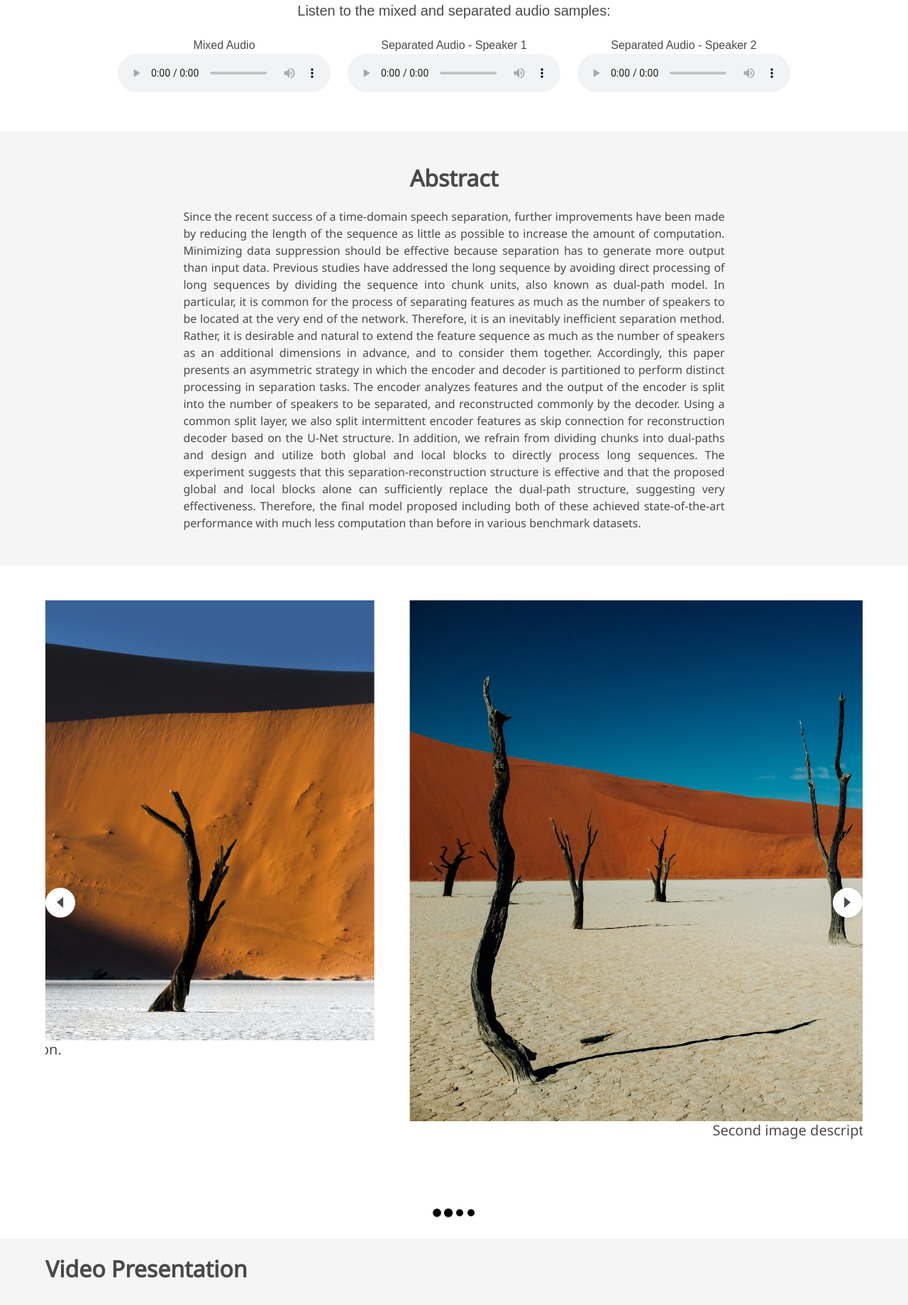
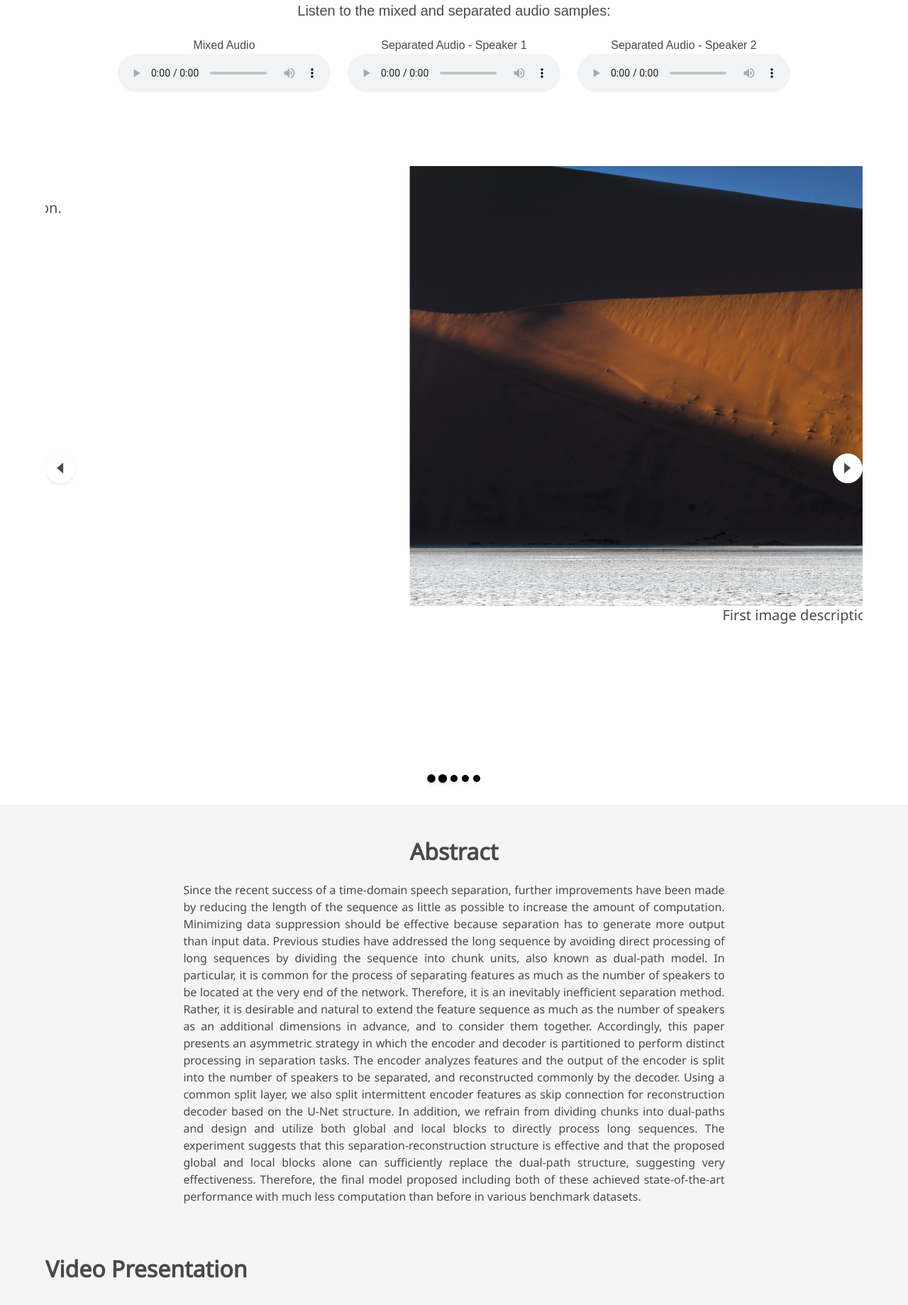
Before and after one commit to lsy0882/SepRe, a plain HTML site: page index.html in a window 1280 px wide. Shown: the part 671-2510 px from the top of the page at 71% size. Drawn offline with nearby package versions, Linux system fonts and the light colour scheme; grey boxes are pictures that could not be loaded; some icons are missing; a web font is replaced by a local one.

Commit message:
Update index.html

```diff
--- a/index.html
+++ b/index.html
@@ -166,31 +166,18 @@
   </section>
   <!-- End teaser audio -->
 
-  <!-- Paper abstract -->
-  <section class="section hero is-light">
-    <div class="container is-max-desktop">
-      <div class="columns is-centered has-text-centered">
-        <div class="column is-four-fifths">
-          <h2 class="title is-3">Abstract</h2>
-          <div class="content has-text-justified">
-            <p>
-              Since the recent success of a time-domain speech separation, further improvements have been made by reducing the length of the sequence as little as possible to increase the amount of computation.
-              Minimizing data suppression should be effective because separation has to generate more output than input data. Previous studies have addressed the long sequence by avoiding direct processing of long sequences by dividing the sequence into chunk units, also known as dual-path model. In particular, it is common for the process of separating features as much as the number of speakers to be located at the very end of the network. Therefore, it is an inevitably inefficient separation method. Rather, it is desirable and natural to extend the feature sequence as much as the number of speakers as an additional dimensions in advance, and to consider them together.
-              Accordingly, this paper presents an asymmetric strategy in which the encoder and decoder is partitioned to perform distinct processing in separation tasks. The encoder analyzes features and the output of the encoder is split into the number of speakers to be separated, and reconstructed commonly by the decoder. Using a common split layer, we also split intermittent encoder features as skip connection for reconstruction decoder based on the U-Net structure. In addition, we refrain from dividing chunks into dual-paths and design and utilize both global and local blocks to directly process long sequences.
-              The experiment suggests that this separation-reconstruction structure is effective and that the proposed global and local blocks alone can sufficiently replace the dual-path structure, suggesting very effectiveness. Therefore, the final model proposed including both of these achieved state-of-the-art performance with much less computation than before in various benchmark datasets.
-            </p>
-          </div>
-        </div>
-      </div>
-    </div>
-  </section>
-  <!-- End paper abstract -->
-
   <!-- Image carousel -->
   <section class="hero is-small">
     <div class="hero-body">
       <div class="container">
         <div id="results-carousel" class="carousel results-carousel">
+          <div class="item">
+            <!-- Your image here -->
+            <img src="static/images/Conv_Separator.jpg" alt="MY ALT TEXT"/>
+            <h2 class="subtitle has-text-centered">
+              First image description.
+            </h2>
+          </div>
           <div class="item">
             <!-- Your image here -->
             <img src="static/images/carousel1.jpg" alt="MY ALT TEXT"/>
@@ -224,6 +211,26 @@
     </div>
   </section>
   <!-- End image carousel -->
+
+  <!-- Paper abstract -->
+  <section class="section hero is-light">
+    <div class="container is-max-desktop">
+      <div class="columns is-centered has-text-centered">
+        <div class="column is-four-fifths">
+          <h2 class="title is-3">Abstract</h2>
+          <div class="content has-text-justified">
+            <p>
+              Since the recent success of a time-domain speech separation, further improvements have been made by reducing the length of the sequence as little as possible to increase the amount of computation.
+              Minimizing data suppression should be effective because separation has to generate more output than input data. Previous studies have addressed the long sequence by avoiding direct processing of long sequences by dividing the sequence into chunk units, also known as dual-path model. In particular, it is common for the process of separating features as much as the number of speakers to be located at the very end of the network. Therefore, it is an inevitably inefficient separation method. Rather, it is desirable and natural to extend the feature sequence as much as the number of speakers as an additional dimensions in advance, and to consider them together.
+              Accordingly, this paper presents an asymmetric strategy in which the encoder and decoder is partitioned to perform distinct processing in separation tasks. The encoder analyzes features and the output of the encoder is split into the number of speakers to be separated, and reconstructed commonly by the decoder. Using a common split layer, we also split intermittent encoder features as skip connection for reconstruction decoder based on the U-Net structure. In addition, we refrain from dividing chunks into dual-paths and design and utilize both global and local blocks to directly process long sequences.
+              The experiment suggests that this separation-reconstruction structure is effective and that the proposed global and local blocks alone can sufficiently replace the dual-path structure, suggesting very effectiveness. Therefore, the final model proposed including both of these achieved state-of-the-art performance with much less computation than before in various benchmark datasets.
+            </p>
+          </div>
+        </div>
+      </div>
+    </div>
+  </section>
+  <!-- End paper abstract -->
 
   <!-- Youtube video -->
   <section class="hero is-small is-light">
```
